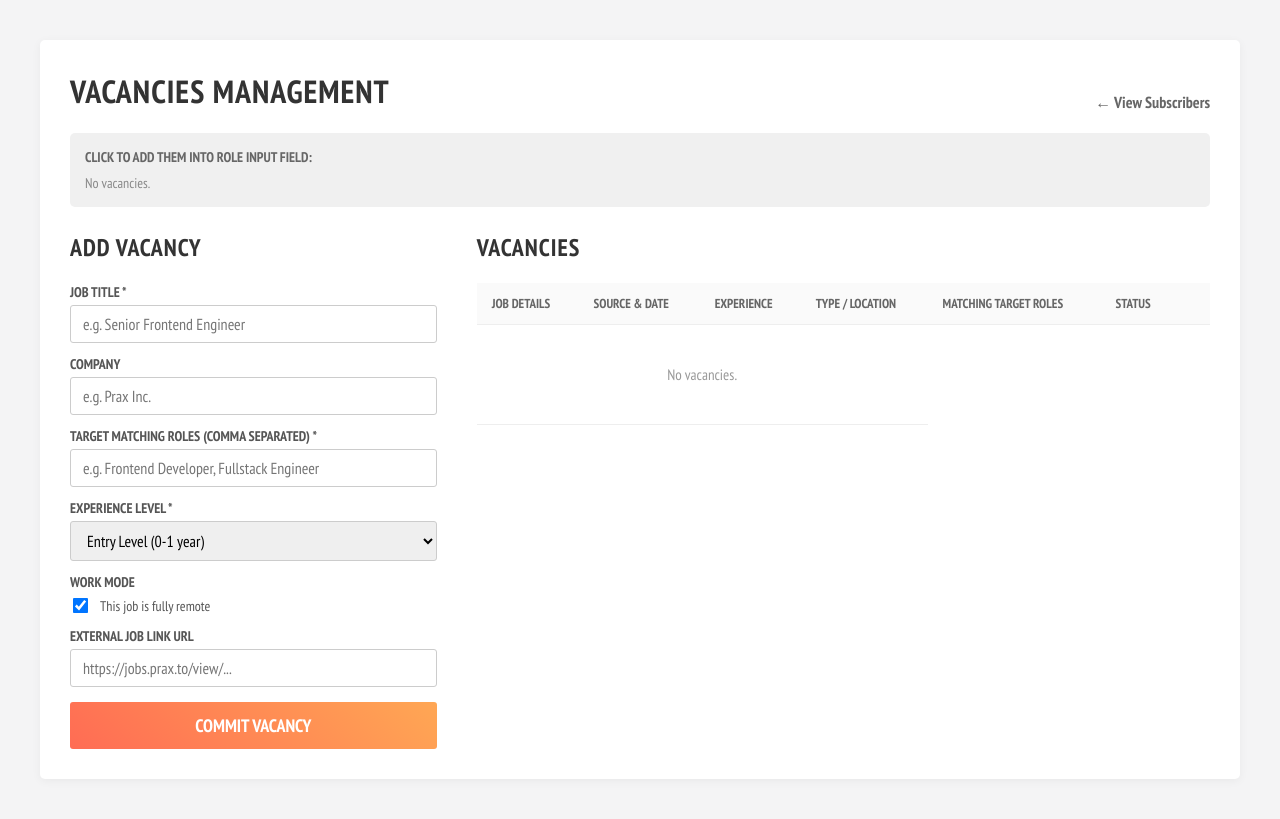
After one commit to Prabesh01/job-vacancy-newsletter, a Flask app: page /admin/vacancies in a window 1280 px wide. The commit adds this page. Run offline with Flask 3, Linux system fonts and the light colour scheme; data that the repository does not hold is empty.

Commit message:
app: admin_vacancy maangement add

```diff
--- a/app.py
+++ b/app.py
@@ -87,6 +87,27 @@ def init_db():
                 submission INTEGER,
                 city INTEGER,
                 FOREIGN KEY (submission) REFERENCES submissions (id),
+                FOREIGN KEY (city) REFERENCES city (id)
+            )
+        ''')
+
+        db.execute('''
+            CREATE TABLE IF NOT EXISTS vacancies (
+                id INTEGER PRIMARY KEY AUTOINCREMENT,
+                source TEXT NOT NULL,
+                external_id TEXT NOT NULL,
+                title TEXT,
+                company TEXT,
+                url TEXT,
+                description TEXT,
+                role TEXT,
+                experience TEXT,
+                is_remote INTEGER,
+                city INTEGER,
+                processed INTEGER,
+                emailed INTEGER,
+                fetched_at TEXT NOT NULL,
+                UNIQUE(source, external_id),
                 FOREIGN KEY (city) REFERENCES city (id)
             )
         ''')
@@ -267,5 +288,98 @@ def admin_del_submission():
     return redirect(url_for('admin'))
 
 
+@app.get('/admin/vacancies')
+@auth.login_required
+def admin_vacancies():
+    db = get_db()
+
+    role_rows = db.execute("SELECT DISTINCT job_role FROM submissions WHERE job_role IS NOT NULL").fetchall()
+    unique_roles = [row['job_role'] for row in role_rows]
+
+    page = request.args.get('page', 1, type=int)
+    per_page = 10
+    offset = (page - 1) * per_page
+
+    query = """
+        SELECT v.*,
+               (c.name || ', ' || co.name) as formatted_location
+        FROM vacancies v
+        LEFT JOIN city c ON v.city = c.id
+        LEFT JOIN country co ON c.country_code = co.code
+        ORDER BY v.fetched_at DESC
+        LIMIT ? OFFSET ?
+    """
+    count_query = "SELECT COUNT(*) FROM vacancies"
+
+    total_records = db.execute(count_query).fetchone()[0]
+    vacancies = db.execute(query, [per_page, offset]).fetchall()
+    total_pages = (total_records + per_page - 1) // per_page
+
+    return render_template(
+        'admin_vacancies.html',
+        unique_roles=unique_roles,
+        vacancies=vacancies,
+        countries=countries,
+        page=page,
+        total_pages=total_pages
+    )
+
+
+@app.post('/admin/vacancies')
+@auth.login_required
+def add_vacancy():
+    try:
+        db = get_db()
+
+        vacancy_id = request.form.get('vid')
+        if vacancy_id:
+            try:
+                db.execute('DELETE FROM vacancies WHERE id = ?', (vacancy_id,))
+                db.commit()
+                flash(f"Vacancy-{vacancy_id} deleted successfully!", "success")
+            except Exception as e:
+                db.rollback()
+                print(f"Vacancy deletion error: {e}")
+                flash(f"Failed to delete the vacancy-{vacancy_id} from database.", "error")
+
+            return redirect(url_for('admin_vacancies'))
+
+        title = request.form.get('title')
+        company = request.form.get('company')
+        url = request.form.get('url')
+        experience = request.form.get('experience')
+
+        # Parse multi-roles input
+        roles = request.form.get('role')
+
+        is_remote_form = request.form.get('is_remote')
+        is_remote = 1 if is_remote_form == "1" else 0
+
+        # If remote, city is NULL. Otherwise, fetch the chosen city ID string
+        city_id = None if is_remote == 1 else request.form.get('city')
+
+        if not title or not company or not url or not roles or not experience:
+            return jsonify({"success": False, "message": "Missing required fields (Roles, Company, Experience, URL)."}), 400
+
+        if is_remote == 0 and not city_id:
+            return jsonify({"success": False, "message": "Onsite jobs require choosing a target city location."}), 400
+
+        source = "manual"
+        external_id = uuid.uuid4().hex[:12]
+        fetched_at = datetime.utcnow().isoformat()
+
+        db.execute('''
+            INSERT INTO vacancies
+            (title, source, external_id, company, url, role, experience, is_remote, city, processed, emailed, fetched_at)
+            VALUES (?, ?, ?, ?, ?, ?, ?, ?, ?, 1, 0, ?)
+        ''', (title, source, external_id, company, url, roles, experience, is_remote, city_id, fetched_at))
+        db.commit()
+
+        return jsonify({"success": True, "message": "Vacancy added successfully!"})
+
+    except Exception as e:
+        print(f"Error adding vacancy: {e}")
+        return jsonify({"success": False, "message": "Something went wrong inside the database server."}), 500
+
 if __name__ == '__main__':
     app.run(debug=True, port=5000)
--- /dev/null
+++ b/templates/admin_vacancies.html
@@ -0,0 +1,323 @@
+<!DOCTYPE html>
+<html lang="en">
+<head>
+<meta charset="UTF-8">
+<meta name="viewport" content="width=device-width, initial-scale=1.0">
+<title>Admin | Manage Vacancies</title>
+<style>
+  @import url(https://fonts.googleapis.com/css?family=PT+Sans+Narrow:400,700);
+  * { box-sizing: border-box; }
+  body { background: #f4f4f5; font-family: 'PT Sans Narrow', sans-serif; color: #333; margin: 0; padding: 40px; }
+  .container { max-width: 1200px; margin: 0 auto; background: #fff; padding: 30px; border-radius: 5px; box-shadow: 0 2px 10px rgba(0,0,0,0.05); }
+  h1, h2 { text-transform: uppercase; letter-spacing: 1px; margin-top: 0; }
+
+  /* Quick Helper Tags */
+  .role-helper-box { background: #f0f0f0; padding: 15px; border-radius: 5px; margin-bottom: 25px; }
+  .helper-title { font-size: 14px; font-weight: 700; text-transform: uppercase; color: #666; margin-bottom: 8px; }
+  .tag-cloud { display: flex; flex-wrap: wrap; gap: 6px; }
+  .role-tag { background: #fff; border: 1px solid #ddd; padding: 4px 10px; border-radius: 15px; font-size: 14px; cursor: pointer; user-select: none; transition: all 0.2s; }
+  .role-tag:hover { background: #FF6C54; color: #fff; border-color: #FF6C54; }
+
+  /* Grid Layout split */
+  .layout-grid { display: grid; grid-template-columns: 1fr 2fr; gap: 40px; }
+
+  /* Form Formatting */
+  .form-group { margin-bottom: 12px; }
+  .form-group label { display: block; font-weight: 700; margin-bottom: 4px; font-size: 14px; text-transform: uppercase; color: #555; }
+  input[type="text"], select, textarea { width: 100%; padding: 8px 12px; border: 1px solid #ccc; border-radius: 3px; font-family: 'PT Sans Narrow'; font-size: 16px; outline: none; }
+  textarea { height: 80px; resize: vertical; }
+  .inline-row { display: flex; gap: 10px; align-items: center; margin-top: 5px; }
+
+  .btn-submit { display: block; width: 100%; padding: 12px; border: 0; border-radius: 3px; color: #fff; background: linear-gradient(45deg, #FF6C54, #FFA754); font-family: 'PT Sans Narrow'; font-weight: 700; font-size: 18px; text-transform: uppercase; cursor: pointer; margin-top: 15px; }
+  .btn-submit:hover { background: linear-gradient(180deg, #FF6C54, #FFA754); }
+
+  /* View Table Styling */
+  table { width: 100%; border-collapse: collapse; font-size: 15px; }
+  th, td { padding: 12px 15px; text-align: left; border-bottom: 1px solid #eee; }
+  th { background: #fafafa; font-weight: 700; text-transform: uppercase; font-size: 13px; color: #666; }
+  tr:hover { background: #f9f9f9; }
+  .badge { padding: 2px 6px; border-radius: 3px; font-size: 11px; font-weight: 700; text-transform: uppercase; }
+  .badge-remote { background: #e0f2fe; color: #0369a1; }
+  .badge-onsite { background: #fef3c7; color: #b45309; }
+
+  .pagination { margin-top: 25px; display: flex; gap: 10px; justify-content: center; }
+  .pagination a { padding: 8px 12px; background: #eee; color: #333; text-decoration: none; border-radius: 3px; font-weight: 700; }
+  .pagination a.active { background: #333; color: #fff; }
+
+.delete-button {
+  background-color: #e74c3c;
+  color: #fff;
+  border: none;
+  padding: 5px 10px;
+  cursor: pointer;
+  font-size: 8px;
+  border-radius: 4px;
+}
+
+</style>
+</head>
+<body>
+{% with messages = get_flashed_messages(with_categories=true) %}
+  {% if messages %}
+    <div class="flash-messages">
+      {% for category, message in messages %}
+          <script> alert("{{ message }}"); </script>
+      {% endfor %}
+    </div>
+  {% endif %}
+{% endwith %}
+<div class="container">
+  <div style="display:flex; justify-content:space-between; align-items:center;">
+    <h1>Vacancies Management</h1>
+    <a href="/admin" style="color:#666; font-weight:700; text-decoration:none;">&larr; View Subscribers</a>
+  </div>
+
+  <!-- 1. Quick Helper Row: Lists existing unique roles inside submission systems -->
+  <div class="role-helper-box">
+    <div class="helper-title">Click to add them into role input field:</div>
+    <div class="tag-cloud">
+      {% for role in unique_roles %}
+        <span class="role-tag" onclick="appendRole('{{ role }}')">+ {{ role }}</span>
+      {% else %}
+        <span style="color:#888; font-size:14px;">No vacancies.</span>
+      {% endfor %}
+    </div>
+  </div>
+
+  <div class="layout-grid">
+    <!-- Left Column: Add Manual Ad Form -->
+    <div>
+      <h2>Add Vacancy</h2>
+      <form id="vacancy-form">
+        <div class="form-group">
+          <label>Job Title *</label>
+          <input type="text" name="title" required placeholder="e.g. Senior Frontend Engineer">
+        </div>
+        <div class="form-group">
+          <label>Company</label>
+          <input type="text" name="company" placeholder="e.g. Prax Inc.">
+        </div>
+        <div class="form-group">
+          <label>Target Matching Roles (Comma Separated) *</label>
+          <input type="text" name="role" id="role-input" required placeholder="e.g. Frontend Developer, Fullstack Engineer">
+        </div>
+        <div class="form-group">
+          <label>Experience Level *</label>
+          <select name="experience" required>
+    <option value="entry">Entry Level (0-1 year)</option>
+    <option value="junior">Junior (1-3 years)</option>
+    <option value="mid">Mid (3-5 years)</option>
+    <option value="senior">Senior (5+ years)</option>
+          </select>
+        </div>
+        <div class="form-group">
+          <label>Work Mode</label>
+          <div class="inline-row">
+            <input type="checkbox" name="is_remote" value="1" id="remote-checkbox" checked style="transform: scale(1.2);">
+            <label for="remote-checkbox" style="font-weight:400; text-transform:none; margin:0; cursor:pointer;">This job is fully remote</label>
+          </div>
+        </div>
+
+        <!-- Dynamic Dropdowns Container -->
+        <div id="location-picker-row" style="display:none; background:#f9f9f9; padding:10px; border-radius:3px; margin-bottom:12px;">
+          <div class="form-group">
+            <label>Country</label>
+            <select id="country-select">
+              <option value="NP" selected>Nepal</option>
+              {% for key, value in countries.items() %}
+                <option value="{{ key }}">{{ value }}</option>
+              {% endfor %}
+            </select>
+          </div>
+          <div class="form-group" style="margin-bottom:0;">
+            <label>City</label>
+            <select name="city" id="city-select"></select>
+          </div>
+        </div>
+
+        <div class="form-group">
+          <label>External Job Link URL</label>
+          <input type="text" name="url" placeholder="https://jobs.prax.to/view/...">
+        </div>
+
+        <button type="submit" class="btn-submit">Commit Vacancy</button>
+      </form>
+    </div>
+
+    <!-- Right Column: Live Vacancies View Table -->
+    <div>
+      <h2>Vacancies</h2>
+      <table>
+        <thead>
+          <tr>
+            <th>Job Details</th>
+            <th>Source & Date</th>
+            <th>Experience</th>
+            <th>Type / Location</th>
+            <th>Matching Target Roles</th>
+            <th>Status</th>
+            <th></th>
+          </tr>
+        </thead>
+        <tbody>
+          {% for vac in vacancies %}
+          <tr>
+            <td>
+              <strong>{{ vac.title }}</strong><br>
+              <span style="color:#666; font-size:13px;">{{ vac.company or 'Unknown Company' }}</span>
+              {% if vac.url %}
+                | <a href="{{ vac.url }}" target="_blank" style="color:#FF6C54; text-decoration:none; font-size:13px;">Link &rarr;</a>
+              {% endif %}
+            </td>
+            <td>
+              <span style="text-transform: uppercase; font-weight: 700; color:#555; font-size: 11px;">{{ vac.source }}</span><br>
+              <span style="color:#888; font-size:11px;">{{ vac.fetched_at[:16]|replace("T", " ") }}</span>
+            </td>
+            <td><span class="badge" style="background:#f4f4f5; color:#333;">{{ vac.experience }}</span></td>
+            <td>
+              {% if vac.is_remote == 1 %}
+                <span class="badge badge-remote">Remote</span>
+              {% else %}
+                <span class="badge badge-onsite">Onsite</span><br>
+                <span style="font-size:13px; color:#666;">{{ vac.formatted_location or 'Unknown City' }}</span>
+              {% endif %}
+            </td>
+            <td style="font-size:13px; color:#555; max-width:200px; word-wrap:break-word;">{{ vac.role }}</td>
+            <td>
+              <span class="badge {% if vac.processed == 1 %}badge-status-true{% else %}badge-status-false{% endif %}">
+                {% if vac.processed == 1 %}☑️{% else %}❌{% endif %}
+              </span><br>
+              <span class="badge {% if vac.emailed == 1 %}badge-status-true{% else %}badge-status-false{% endif %}" style="margin-top:2px;">
+                {% if vac.emailed == 1 %}☑️{% else %}❌{% endif %}
+              </span>
+            </td>
+<td>
+        <form method="POST" data-title="{{ vac.title }}" onsubmit="return confirmDeletion(this);">
+         <input name="vid" type="hidden" value="{{vac.id}}">
+         <button class="delete-button" type="submit">x</button>
+        </form>
+</td>
+          </tr>
+          {% else %}
+          <tr>
+            <td colspan="4" style="text-align:center; padding:40px; color:#999;">No vacancies.</td>
+          </tr>
+          {% endfor %}
+        </tbody>
+      </table>
+
+      <!-- Simple Pagination Grid View Links -->
+      {% if total_pages > 1 %}
+      <div class="pagination">
+        {% for p in range(1, total_pages + 1) %}
+          <a href="/admin/vacancies?page={{ p }}" class="{% if p == page %}active{% endif %}">{{ p }}</a>
+        {% endfor %}
+      </div>
+      {% endif %}
+    </div>
+  </div>
+</div>
+
+<script>
+const remoteCheckbox = document.getElementById('remote-checkbox');
+const locationPickerRow = document.getElementById('location-picker-row');
+const countrySelect = document.getElementById('country-select');
+const citySelect = document.getElementById('city-select');
+const roleInput = document.getElementById('role-input');
+const form = document.getElementById('vacancy-form');
+
+const cityCache = {};
+
+// Handle dynamic workspace toggle displays cleanly
+remoteCheckbox.addEventListener('change', function() {
+  locationPickerRow.style.display = this.checked ? 'none' : 'block';
+});
+
+// Clean script tool injection mapper logic
+function appendRole(roleName) {
+  let currentVal = roleInput.value.trim();
+  if (currentVal === '') {
+    roleInput.value = roleName;
+  } else {
+    // Break entries down into clean standardized array layouts to prevent duplicates
+    let rolesArray = currentVal.split(',').map(r => r.trim());
+    if (!rolesArray.includes(roleName)) {
+      rolesArray.push(roleName);
+    } else {
+      rolesArray = rolesArray.filter(role => role !== roleName);
+    }
+    roleInput.value = rolesArray.join(', ');
+  }
+  roleInput.focus();
+}
+
+async function load_cities(country_code){
+  citySelect.innerHTML = '<option>Loading…</option>';
+  if (!cityCache[country_code]) {
+    try {
+      const resp = await fetch(`/static/cities/${country_code}.json`);
+      cityCache[country_code] = await resp.json();
+    } catch (e) {
+      console.log(e);
+      citySelect.innerHTML = '<option>Failed to load</option>';
+      return;
+    }
+  }
+
+  const fragment = document.createDocumentFragment();
+  cityCache[country_code].forEach(city => {
+    // Filters out wildcards if they are stored in the city config files
+    if (city.code !== '*') {
+      const opt = document.createElement('option');
+      opt.value = city.code;
+      opt.textContent = city.name;
+      fragment.appendChild(opt);
+    }
+  });
+  citySelect.innerHTML = '';
+  citySelect.appendChild(fragment);
+}
+
+countrySelect.addEventListener('change', async function() {
+  await load_cities(this.value);
+});
+
+// Dynamic form routing controller setup
+form.addEventListener('submit', async function(e) {
+  e.preventDefault();
+  const formData = new FormData(form);
+
+  // Explicitly ensure workspace logic assigns correct states if checkbox is unchecked
+  if (!remoteCheckbox.checked) {
+    formData.append('is_remote', '0');
+  }
+
+  try {
+    const response = await fetch('/admin/vacancies', {
+      method: 'POST',
+      body: formData
+    });
+    const result = await response.json();
+
+    alert(result.message);
+    if (result.success) {
+      window.location.reload();
+    }
+  } catch (err) {
+    console.error(err);
+    alert("Networking failure occurred trying to process transaction parameters.");
+  }
+});
+
+// Fire default loader execution parameters on target loads
+load_cities('NP');
+</script>
+<script>
+function confirmDeletion(form) {
+  const title = form.dataset.title;
+  const message = `Are you sure you want to delete the vacancy for ${title}?`;
+  return confirm(message);
+}
+</script>
+</body>
+</html>
```
Also changed, not shown: templates/admin.html (+6 -1 lines).
